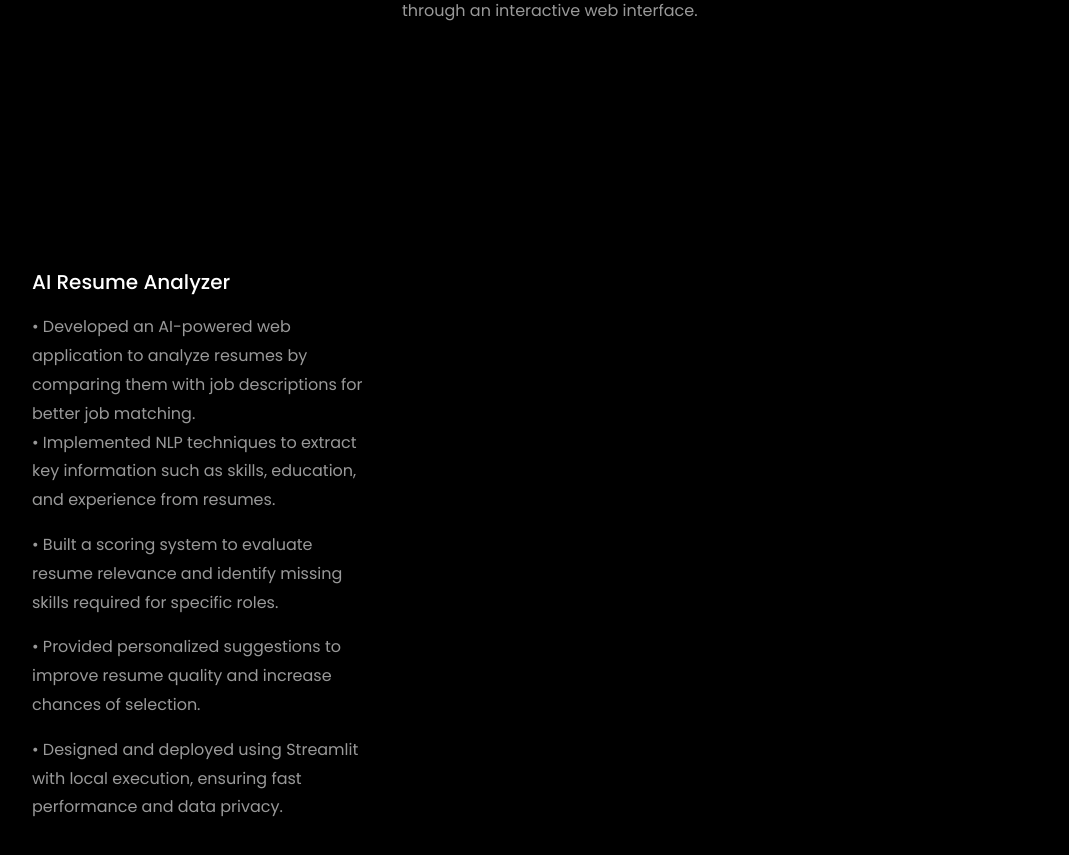
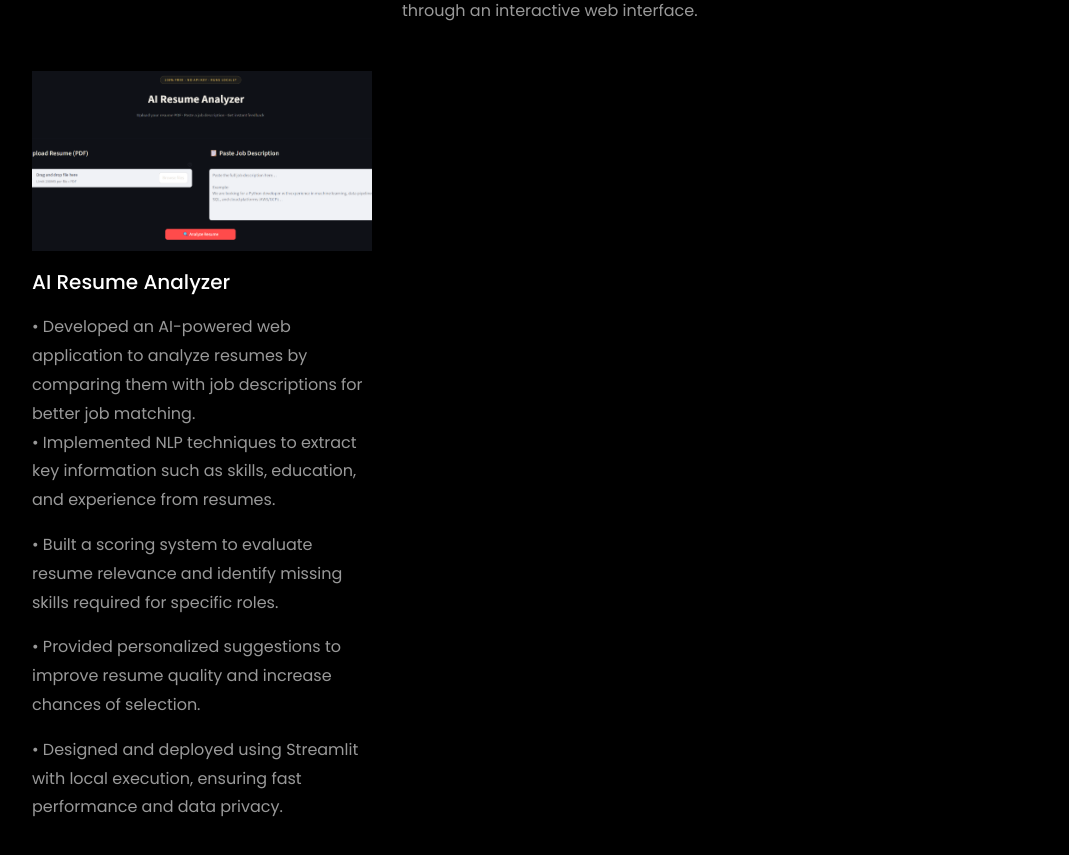
Before and after one commit to dineshpaluri/PORTFOLIO, a plain HTML site: page index.html in a window 1280 px wide. Shown: the part 3961-4816 px from the top of the page, without its empty margins (68-1137 px from the left). Drawn offline with Linux system fonts and the light colour scheme; files whose address does not match are found by name.

Commit message:
Change background image for AI Resume Analyzer link
Updated the background image for the AI Resume Analyzer link.

```diff
--- a/index.html
+++ b/index.html
@@ -431,7 +431,7 @@
 				            <!-- New Project 7 -->
 <div class="col-md-4 d-flex ftco-animate">
   <div class="blog-entry justify-content-center">
-    <a href="https://ai-resume-analyzer-by-dinesh.streamlit.app/" class="block-20 zoom-effect" style="background-image: url('images/ai-resume-analyzer.png');">
+    <a href="https://ai-resume-analyzer-by-dinesh.streamlit.app/" class="block-20 zoom-effect" style="background-image: url('images/Screenshot 2026-03-26 155558.png');">
     </a>
     <div class="text mt-3 float-right d-block">
       <h3 class="heading">AI Resume Analyzer</h3>
```
